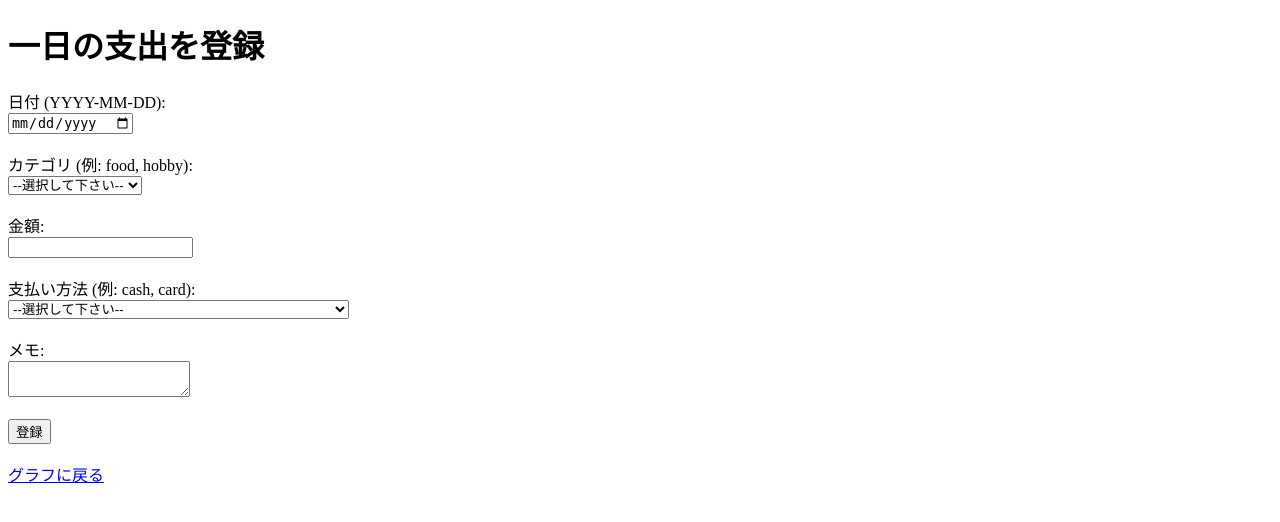
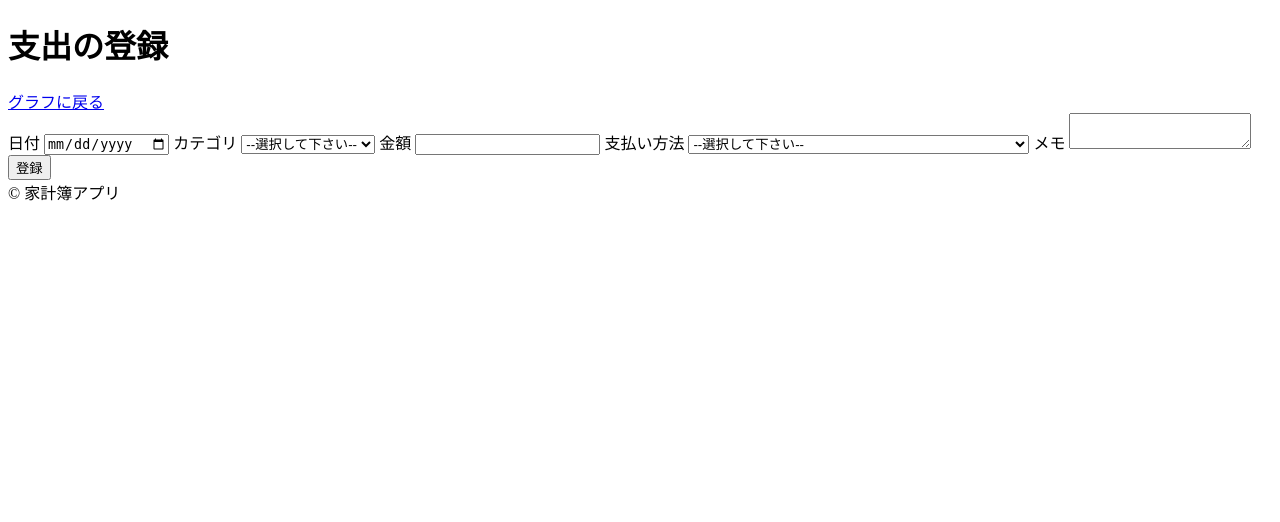
Before and after one commit to RyoN-n/expense_management_app, a Flask app: page /input in a window 1280 px wide. Shown: the top 522 px of the page. Run offline with Flask 3, Linux system fonts and the light colour scheme.

Commit message:
cssファイルを追加して、家計簿サイトの見た目を調整しました

```diff
--- a/templates/input.html
+++ b/templates/input.html
@@ -4,15 +4,21 @@
 <head>
     <meta charset="UTF-8">
     <title>支出の登録</title>
+  <link rel="stylesheet" href="{{ url_for('static', filename='style.css') }}">
 </head>
 <body>
-    <h1>一日の支出を登録</h1>
+  <div class="container">
+    <header class="site-header">
+      <h1>支出の登録</h1>
+      <nav><a class="btn-link" href="/">グラフに戻る</a></nav>
+    </header>
 
-    <form method="POST">
-        <label for="date">日付 (YYYY-MM-DD):</label><br>
-        <input type="date" name="date" required><br><br>
+    <section class="panel form-panel">
+      <form method="POST" class="form-grid">
+        <label for="date">日付</label>
+        <input type="date" name="date" required>
 
-        <label for="category">カテゴリ (例: food, hobby):</label><br>
+        <label for="category">カテゴリ</label>
         <select name="category" required>
           <option value="">--選択して下さい--</option>
           <option value="food">食費・生活費等</option>
@@ -20,26 +26,28 @@
           <option value="loan">ローン</option>
           <option value="transport">交通費</option>
           <option value="other">その他</option>
-        </select><br><br>
+        </select>
 
-        <label for="amount">金額:</label><br>
-        <input type="number" name="amount" required><br><br>
+        <label for="amount">金額</label>
+        <input type="number" name="amount" required>
 
-        <label for="method">支払い方法 (例: cash, card):</label><br>
+        <label for="method">支払い方法</label>
         <select name="method" required>
           <option value="">--選択して下さい--</option>
           <option value="cash">現金（モバイル決済含む）</option>
-          <option value="card">クレジットカード(SAISON)（10日締め→翌月4日）</option>
+          <option value="card1">クレジットカード(SAISON)（10日締め→翌月4日）</option>
           <option value="card2">クレジットカード(セディナ)（30日締め→翌月27日）</option>
-        </select><br><br>
+        </select>
 
-        <label for="note">メモ:</label><br>
-        <textarea name="note"></textarea><br><br>
+        <label for="note">メモ</label>
+        <textarea name="note"></textarea>
 
-        <button type="submit">登録</button>
-    </form>
+        <div></div>
+        <button class="btn" type="submit">登録</button>
+      </form>
+    </section>
 
-    <br>
-    <a href="/">グラフに戻る</a>
+    <footer class="site-footer">&copy; 家計簿アプリ</footer>
+  </div>
 </body>
 </html>
```
Also changed, not shown: templates/index.html (+25 -10 lines).
